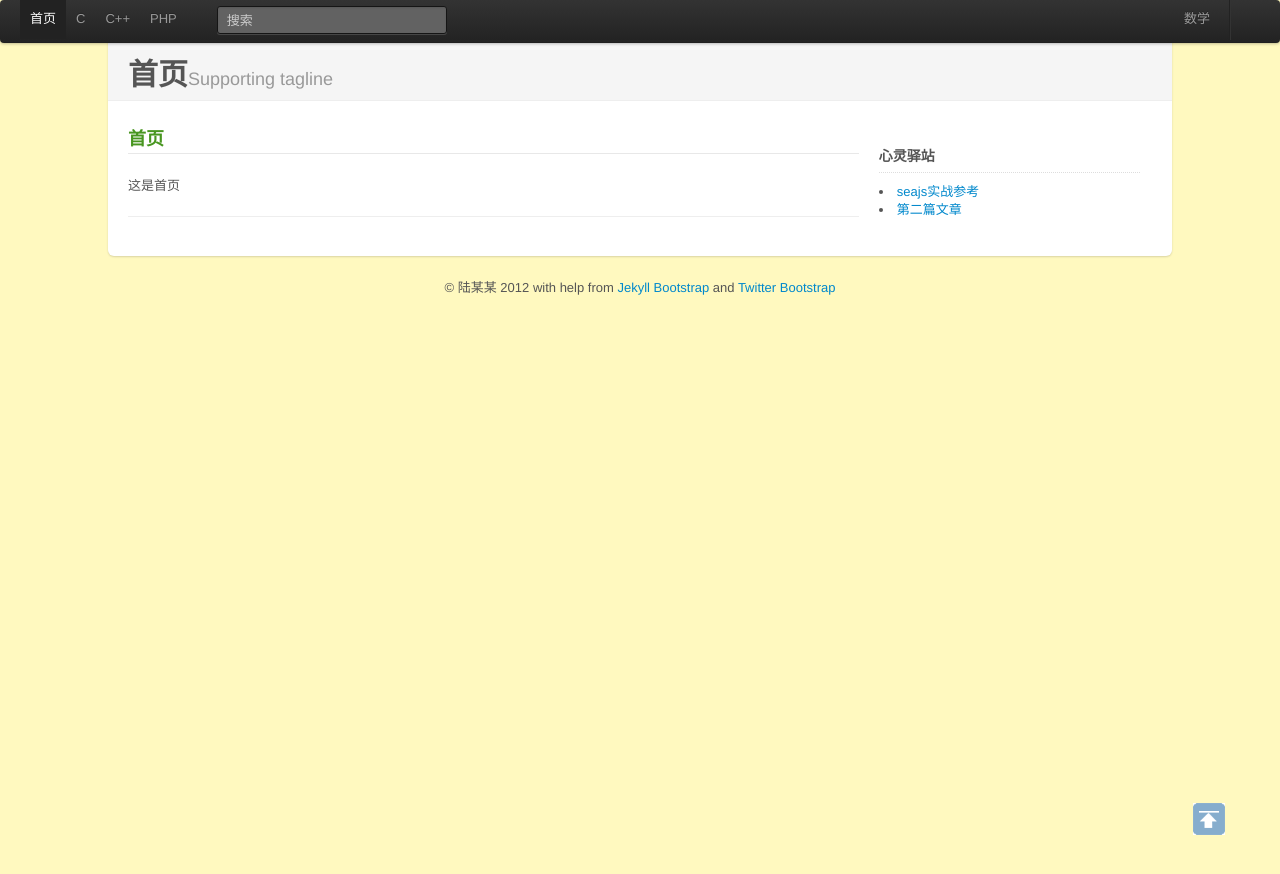
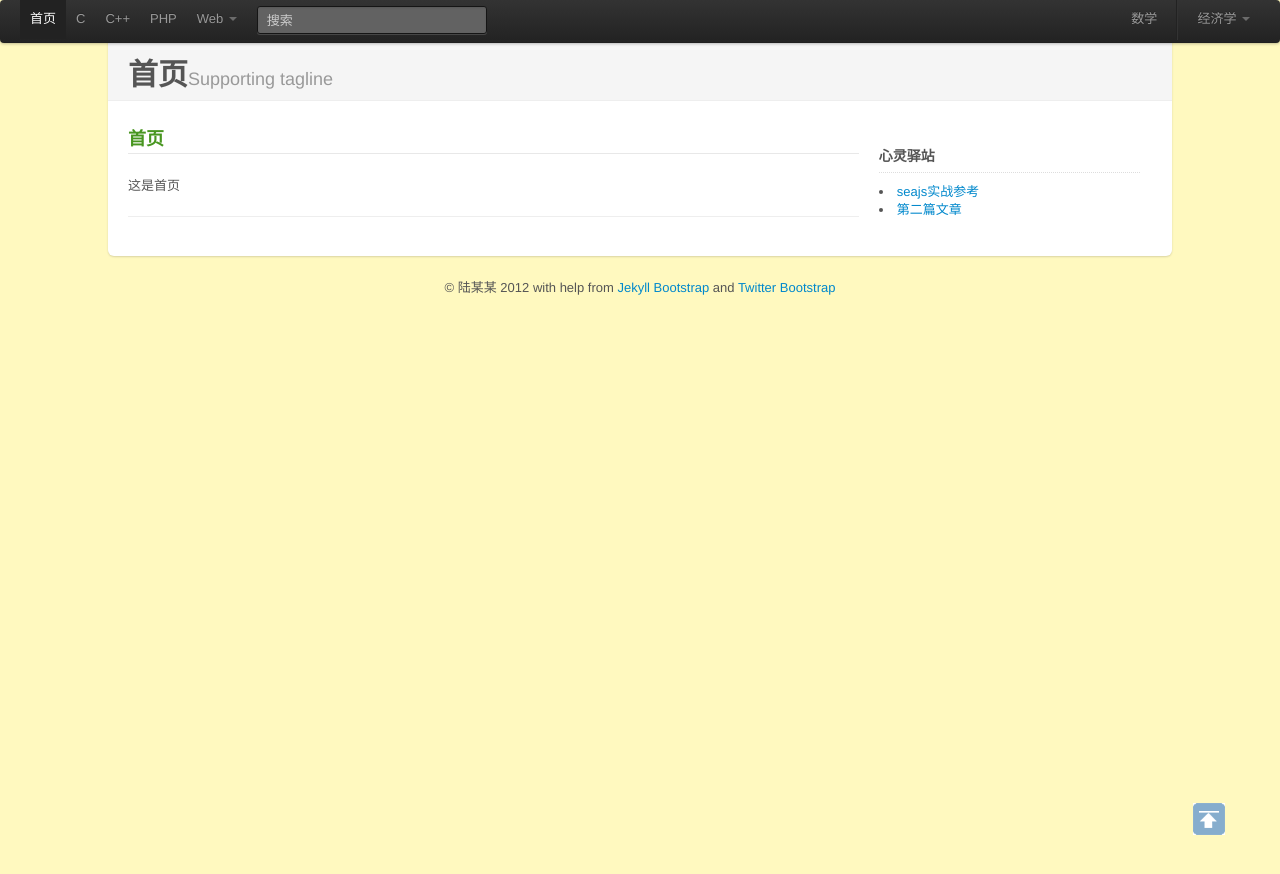
Before and after one commit to luwanlili/luwanlili.github.com, a Jekyll site: the page built from index.html, in a window 1280 px wide. Shown: the top 874 px of the page. Built offline with Jekyll 4.4.1, drawn with Linux system fonts in a browser that asks for light colours.

Commit message:
namekkka33

```diff
--- a/_layouts/default.html
+++ b/_layouts/default.html
@@ -32,8 +32,7 @@
 			            <li><a href="/cpp/">C++</a></li>
 			            <li><a href="/php/">PHP</a></li>
 			            <li class="dropdown">
-			              <a data-toggle="dropdown" class="dropdown-toggle">
-						  </a>
+			              <a data-toggle="dropdown" class="dropdown-toggle">Web <b class='caret'></b></a>
 			              <ul class="dropdown-menu">
 							<li><a href='/html/'>HTML</a></li>
 							<li><a href='/css/'>CSS</a></li>
@@ -50,8 +49,7 @@
 			            <li><a href="/math/">数学</a></li>
 			            <li class="divider-vertical"></li>
 			            <li class="dropdown">
-			              <a data-toggle="dropdown" class="dropdown-toggle">
-						  </a>
+			              <a data-toggle="dropdown" class="dropdown-toggle">经济学 <b class='caret'></b></a>
 			              <ul class="dropdown-menu">
 							<li><a href='#'>宏观经济学</a></li>
 							<li><a href='#'>微观经济学</a></li>
```
